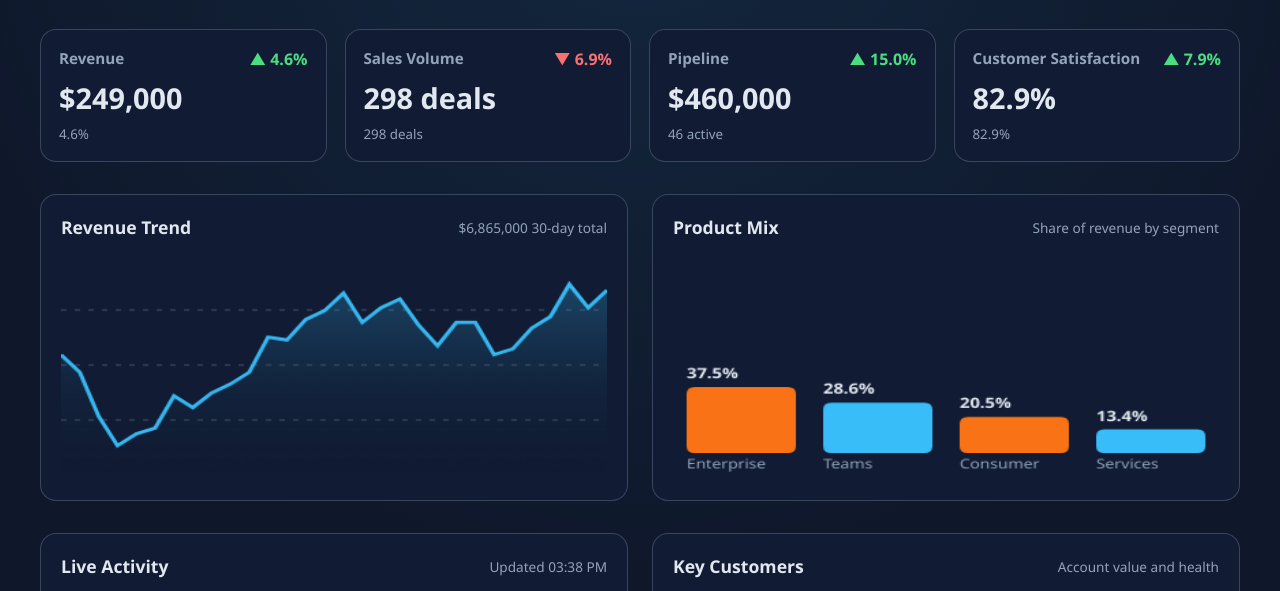
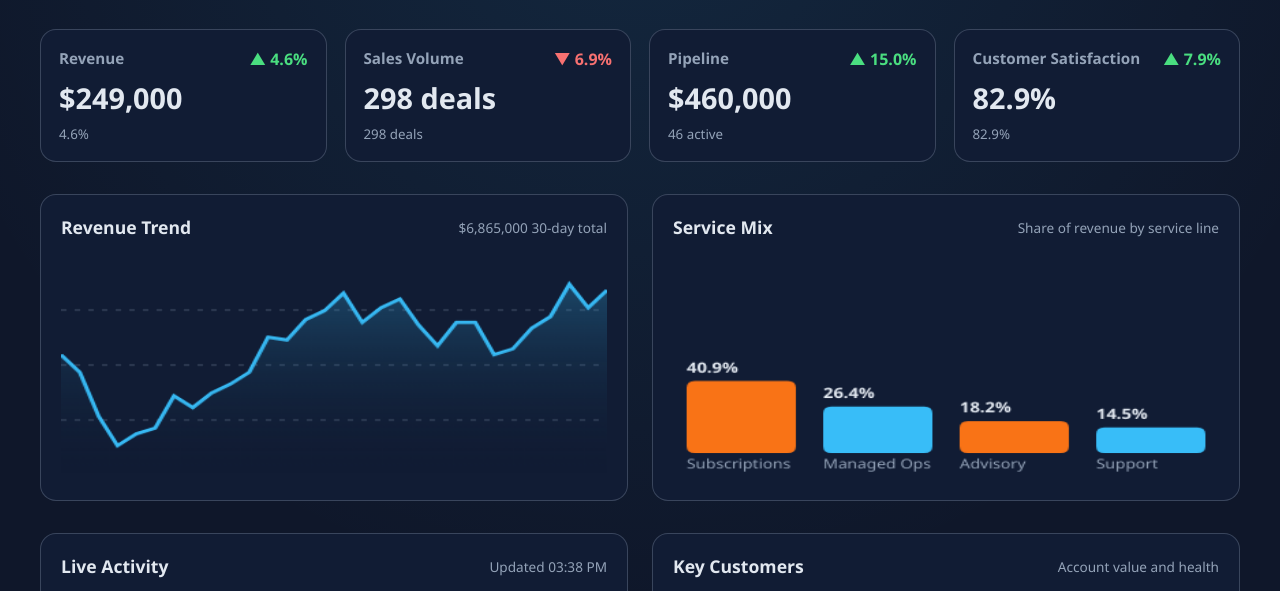
Before and after one commit to antoinezephy312/Interactive-Business-Dashboard-KYLE-, a plain HTML site: page index.html in a window 1280 px wide. Shown: the part 142-733 px from the top of the page. Drawn offline with Linux system fonts and the light colour scheme.

Commit message:
Final Change

```diff
--- a/index.html
+++ b/index.html
@@ -42,7 +42,7 @@
             </article>
             <article class="panel">
                 <div class="panel__header">
-                    <h2>Product Mix</h2>
+                    <h2>Service Mix</h2>
                     <span class="panel__meta" id="mixMeta">Loading…</span>
                 </div>
                 <canvas id="productChart" width="400" height="200"></canvas>
--- a/script.js
+++ b/script.js
@@ -57,10 +57,10 @@ function generateRevenueSeries(days) {
 
 function generateProductMix() {
     const base = [
-        { label: "Enterprise", value: randomInt(35, 45) },
-        { label: "Teams", value: randomInt(25, 35) },
-        { label: "Consumer", value: randomInt(15, 25) },
-        { label: "Services", value: randomInt(8, 15) }
+        { label: "Subscriptions", value: randomInt(38, 48) },
+        { label: "Managed Ops", value: randomInt(22, 32) },
+        { label: "Advisory", value: randomInt(14, 22) },
+        { label: "Support", value: randomInt(8, 16) }
     ];
     const total = base.reduce((sum, entry) => sum + entry.value, 0);
     return base.map(entry => ({ ...entry, ratio: entry.value / total }));
@@ -221,7 +221,7 @@ function updateDashboard() {
 
     const total = state.revenueSeries.reduce((sum, point) => sum + point.value, 0);
     revenueMeta.textContent = `${formatCurrency(total * 1000)} ${state.range}-day total`;
-    mixMeta.textContent = "Share of revenue by segment";
+    mixMeta.textContent = "Share of revenue by service line";
 }
 
 rangeFilter.addEventListener("change", updateDashboard);
```
